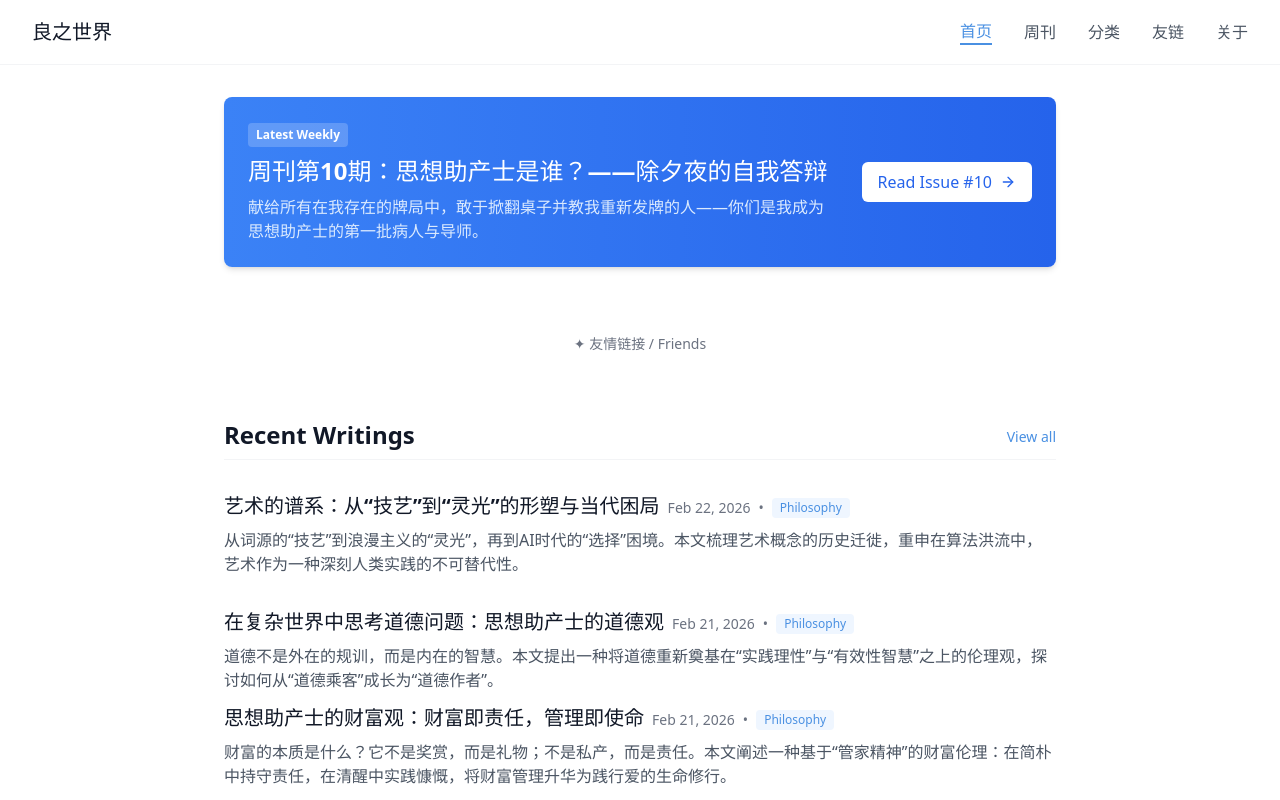
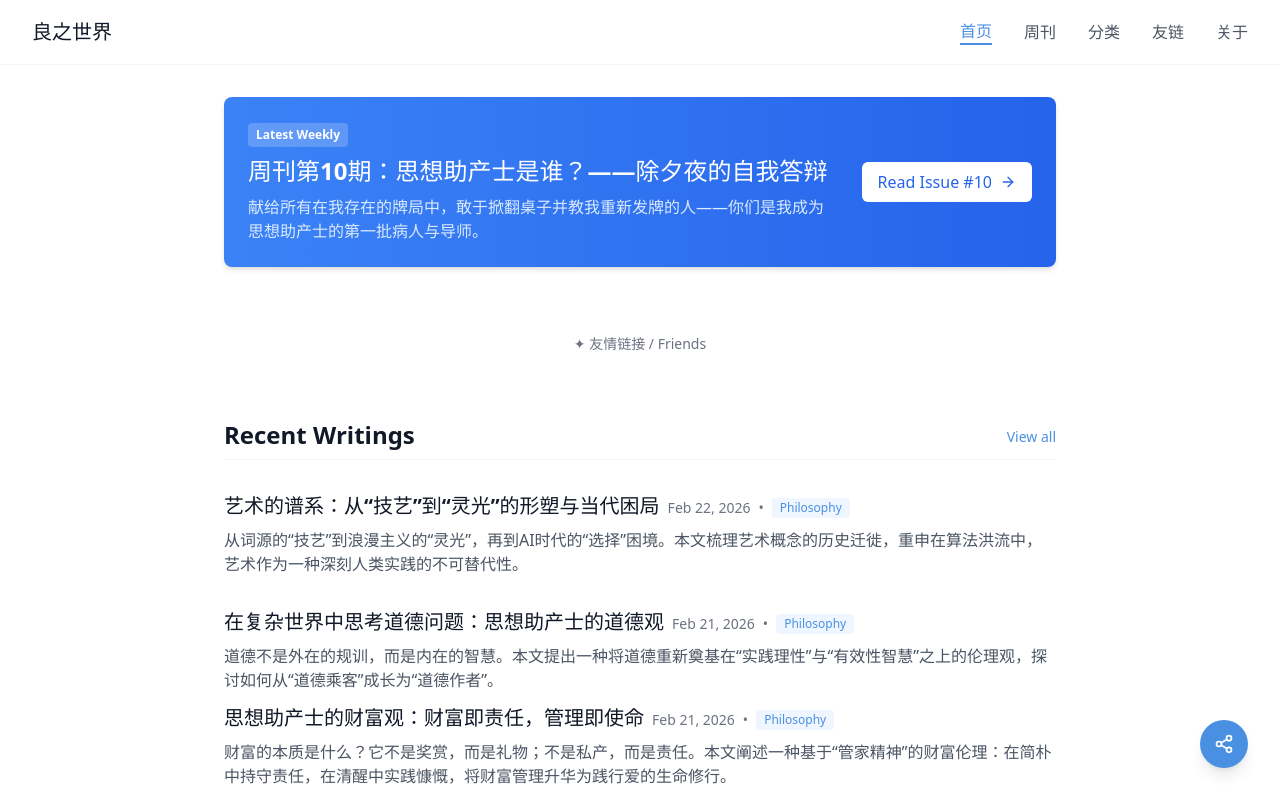
Before and after one commit to qaz20011230/blog, a React (Vite) app: page / in a window 1280 px wide. Shown: the top 800 px of the page. Built offline with nearby package versions, Linux system fonts and the light colour scheme.

Commit message:
Implement SICAS-based share feature

```diff
--- a/src/components/Layout.tsx
+++ b/src/components/Layout.tsx
@@ -3,6 +3,7 @@ import { Outlet, useLocation } from 'react-router-dom';
 import { Helmet } from 'react-helmet-async';
 import Navbar from './Navbar';
 import Footer from './Footer';
+import SicasShare from './SicasShare';
 
 export default function Layout() {
   const location = useLocation();
@@ -21,6 +22,7 @@ export default function Layout() {
         <Outlet />
       </main>
       <Footer />
+      <SicasShare />
     </div>
   );
 }
--- /dev/null
+++ b/src/components/SicasShare.tsx
@@ -0,0 +1,86 @@
+import React, { useState, useEffect } from 'react';
+import { Share2, Copy, Twitter, Check, X } from 'lucide-react';
+import { useLocation } from 'react-router-dom';
+
+export default function SicasShare() {
+  const [isOpen, setIsOpen] = useState(false);
+  const [copied, setCopied] = useState(false);
+  const location = useLocation();
+  const [isVisible, setIsVisible] = useState(false);
+
+  // Sense: Show the button after a small delay or scroll to grab attention without being annoying
+  useEffect(() => {
+    const timer = setTimeout(() => setIsVisible(true), 1000);
+    return () => clearTimeout(timer);
+  }, []);
+
+  // Reset state on route change
+  useEffect(() => {
+    setIsOpen(false);
+    setCopied(false);
+  }, [location.pathname]);
+
+  const handleCopyLink = async () => {
+    try {
+      await navigator.clipboard.writeText(window.location.href);
+      setCopied(true);
+      setTimeout(() => setCopied(false), 2000);
+    } catch (err) {
+      console.error('Failed to copy:', err);
+    }
+  };
+
+  const handleTwitterShare = () => {
+    const text = document.title;
+    const url = window.location.href;
+    window.open(`https://twitter.com/intent/tweet?text=${encodeURIComponent(text)}&url=${encodeURIComponent(url)}`, '_blank');
+  };
+
+  if (!isVisible) return null;
+
+  return (
+    <div className="fixed bottom-8 right-8 z-40 flex flex-col items-end gap-2">
+      {/* Action/Share Menu */}
+      <div
+        className={`transition-all duration-300 ease-in-out transform origin-bottom-right ${
+          isOpen ? 'scale-100 opacity-100 translate-y-0' : 'scale-0 opacity-0 translate-y-4'
+        }`}
+      >
+        <div className="bg-white rounded-lg shadow-xl border border-gray-100 p-2 flex flex-col gap-2 min-w-[160px]">
+          {/* Interest & Connect: Provide value propositions for sharing */}
+          <div className="px-3 py-2 text-xs font-medium text-gray-500 border-b border-gray-50">
+            传播思想火种
+          </div>
+
+          <button
+            onClick={handleCopyLink}
+            className="flex items-center gap-3 px-3 py-2 text-sm text-gray-700 hover:bg-gray-50 rounded-md transition-colors w-full text-left group"
+          >
+            {copied ? <Check size={16} className="text-green-500" /> : <Copy size={16} className="text-gray-400 group-hover:text-primary" />}
+            <span>{copied ? '已复制链接' : '复制链接'}</span>
+          </button>
+
+          <button
+            onClick={handleTwitterShare}
+            className="flex items-center gap-3 px-3 py-2 text-sm text-gray-700 hover:bg-gray-50 rounded-md transition-colors w-full text-left group"
+          >
+            <Twitter size={16} className="text-gray-400 group-hover:text-blue-400" />
+            <span>分享至 Twitter</span>
+          </button>
+        </div>
+      </div>
+
+      {/* Sense: The Trigger Button */}
+      <button
+        onClick={() => setIsOpen(!isOpen)}
+        className={`
+          flex items-center justify-center w-12 h-12 rounded-full shadow-lg transition-all duration-300
+          ${isOpen ? 'bg-gray-100 text-gray-600 rotate-90' : 'bg-primary text-white hover:bg-blue-600 hover:scale-110'}
+        `}
+        aria-label="Share"
+      >
+        {isOpen ? <X size={20} /> : <Share2 size={20} />}
+      </button>
+    </div>
+  );
+}
```
